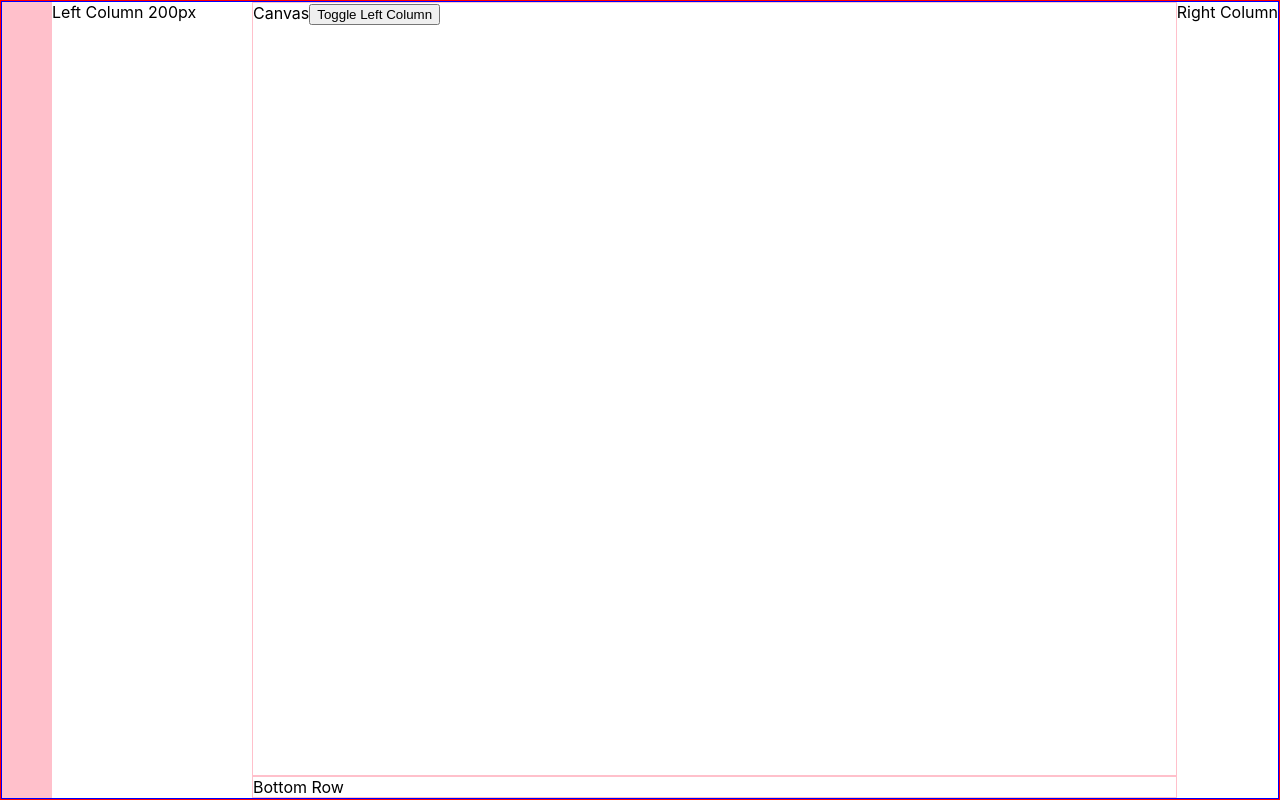
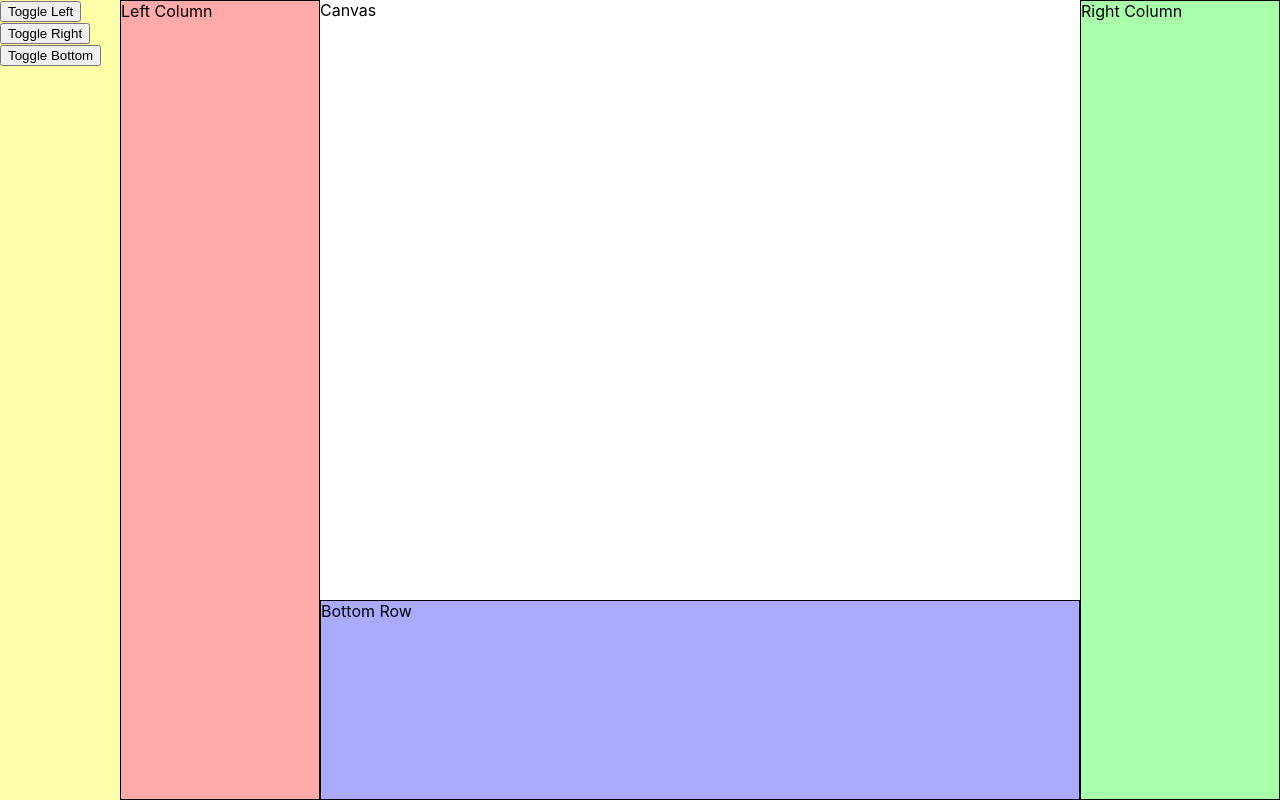
Before and after one commit to matthova/columns-with-toggles, a React (Create React App) app: page / in a window 1280 px wide. Built offline with nearby package versions, Linux system fonts and the light colour scheme.

Commit message:
Refactored into a reusable component

```diff
--- a/src/App.tsx
+++ b/src/App.tsx
@@ -1,6 +1,6 @@
 import React from 'react';
 import styled from 'styled-components';
-import { Resizable } from 're-resizable';
+import { ResizeOrHide } from './ResizeOrHide';
 
 const Container = styled.div`
   position: absolute;
@@ -8,143 +8,118 @@ const Container = styled.div`
   bottom: 0;
   left: 0;
   right: 0;
-  border: 1px solid red;
 `;
+
+const LeftColumn = styled(ResizeOrHide)`
+  background: #FFAAAA;
+`;
+
+const RightColumn = styled(ResizeOrHide)`
+  background: #AAFFAA;
+`;
+
+const BottomRow = styled(ResizeOrHide)`
+  background: #AAAAFF;
+`
 
 const GridContainer = styled.div`
   width: 100%;
   height: 100%;
-  border: 1px solid blue;
   display: flex;
 `
 
 const FarLeftColumn = styled.div`
-  width: 50px;
-  min-width: 50px;
-  background: pink;
+  width: 120px;
+  min-width: 120px;
+  background: #FFFFAA;
   position: relative;
   z-index: 1;
 `;
 
-interface LeftColumnProps {
-  readonly isDragging: boolean;
-  readonly ref: HTMLElement;
-}
-const LeftColumn = styled(Resizable)<LeftColumnProps>`
-  transition: ${p => p.isDragging ? 'none' : 'width 300ms'};;
-`
-
-interface LeftColumnContentProps {
-  readonly width: number;
-  readonly open: boolean;
-  readonly isDragging: boolean;
-}
-
-const setLeft = (props: LeftColumnContentProps) => {
-  const left = props.width < 200 ? -200 : props.open ? 0: -props.width;
-  return left;
-}
-
-const LeftColumnContent = styled.div.attrs((props: LeftColumnContentProps) => ({
-  style: {
-    width: `${props.width}px`,
-    left: `${setLeft(props)}px`,
-  },
-}))<LeftColumnContentProps>`
-  min-width: 200px;
-  position: absolute;
-  transition: ${p => p.isDragging ? 'none' : 'left 300ms'};;
-`
 
 const CenterColumn = styled.div`
   flex: 1;
   display: flex;
   flex-direction: column;
-  > div {
-    border: 1px solid pink;
-  }
-`
-
-const RightColumn = styled(Resizable)`
-  width: 200px;
 `
 
 const Canvas = styled.div`
   flex: 1;
 `
 
-const BottomRow = styled(Resizable)`
-  height: 200px;
-`
 
 const App: React.FC = () => {
-  const [leftColumnWidth, setLeftColumnWidth] = React.useState(200);
-  const [leftColumnOpen, setLeftColumnOpen] = React.useState(true);
-  const [isDragging, setIsDragging] = React.useState(false);
-  const leftColumnRef = React.useRef(null) as any;
+  const [leftOpen, setLeftOpen] = React.useState(true);
+  const [rightOpen, setRightOpen] = React.useState(true);
+  const [bottomOpen, setBottomOpen] = React.useState(true);
 
   return (
     <Container>
       <GridContainer>
-        <FarLeftColumn />
+        <FarLeftColumn>
+          <div>
+            <button
+              onClick={() => {
+                setLeftOpen(!leftOpen);
+              }}
+            >
+              Toggle Left
+              </button>
+          </div>
+          <div>
+            <button
+              onClick={() => {
+                setRightOpen(!rightOpen);
+              }}
+            >
+              Toggle Right
+              </button>
+          </div>
+          <div>
+            <button
+              onClick={() => {
+                setBottomOpen(!bottomOpen);
+              }}
+            >
+              Toggle Bottom
+              </button>
+          </div>
+        </FarLeftColumn>
         <LeftColumn
-          enable={{ right: true }}
-          ref={leftColumnRef}
-          size={{
-            width: leftColumnOpen ? leftColumnWidth : 0,
-            height: 'auto'
-          }}
-          onResizeStart={() => {
-            setLeftColumnOpen(true);
-            setIsDragging(true);
-          }}
-          snap={leftColumnWidth <= 200 ? { x: [0, 200, 201]} : undefined}
-          onResize={(e: any, two, three, four) => {
-            if (leftColumnRef.current) {
-              const newWidth = leftColumnRef.current.resizable.getBoundingClientRect().width;
-              if (newWidth < 200 && newWidth > 0) {
-                setLeftColumnWidth(200);
-              } else {
-                setLeftColumnWidth(newWidth);
-              }
-            }
-          }}
-          onResizeStop={(e, direction, ref, d) => {
-            setIsDragging(false);
-            if (leftColumnWidth === 0) {
-              setLeftColumnOpen(false);
-            }
-          }}
-          isDragging={isDragging}
+          anchorSide="left"
+          minSize={200}
+          open={leftOpen}
+          onChangeOpen={(open) => { setLeftOpen(open) }}
         >
-          <LeftColumnContent
-            width={leftColumnWidth}
-            open={leftColumnOpen}
-            isDragging={isDragging}
-          >
-            Left Column {leftColumnWidth}px
-          </LeftColumnContent>
+          <div>Left Column</div>
         </LeftColumn>
         <CenterColumn>
           <Canvas>
             Canvas
-            <button
-              onClick={() => {
-                setLeftColumnOpen(!leftColumnOpen);
-                if (leftColumnWidth < 200) {
-                  setLeftColumnWidth(200);
-                }
-              }}
-            >
-              Toggle Left Column
-            </button>
           </Canvas>
-          <BottomRow>Bottom Row</BottomRow>
+          <BottomRow
+            anchorSide="bottom"
+            minSize={200}
+            open={bottomOpen}
+            onChangeOpen={(open) => { setBottomOpen(open) }}
+          >
+            <div>Bottom Row</div>
+          </BottomRow>
         </CenterColumn>
-        <RightColumn>Right Column</RightColumn>
+        <RightColumn
+          anchorSide="right"
+          minSize={200}
+          open={rightOpen}
+          onChangeOpen={(open) => { setRightOpen(open) }}
+        >
+          <div>Right Column</div>
+        </RightColumn>
       </GridContainer>
     </Container>
   );
 }
 
+
+
+
 export default App;
--- /dev/null
+++ b/src/ResizeOrHide.tsx
@@ -0,0 +1,134 @@
+import React from 'react';
+import styled from 'styled-components';
+import { Resizable } from 're-resizable';
+
+const TRANSITION_SPEED = '300ms';
+
+type Sides = 'left' | 'right' | 'top' | 'bottom';
+
+interface ResizeOrHideProps {
+  anchorSide: Sides;
+  minSize: number;
+  children: React.ReactNode;
+  open: boolean;
+  onChangeOpen: (open: boolean) => void;
+}
+
+interface ContainerProps {
+  readonly isDragging: boolean;
+  readonly ref: HTMLElement;
+  readonly anchorSide: Sides;
+}
+
+const Container = styled(Resizable)<ContainerProps>(({ isDragging, anchorSide }) => ({
+  transition: isDragging ? 'none' : `${['left', 'right'].includes(anchorSide) ? 'width' : 'height'} ${TRANSITION_SPEED}`
+}));
+
+interface ContentContainerProps {
+  readonly anchorSide: Sides;
+  readonly size: number;
+  readonly minSize: number;
+  readonly open: boolean;
+  readonly isDragging: boolean;
+}
+
+const setSize = (props: ContentContainerProps) => {
+  const size = props.size < props.minSize ? -props.minSize : props.open ? 0 : -props.size;
+  return size;
+}
+
+const ContentContainer = styled.div.attrs((props: ContentContainerProps): any => ({
+  style: {
+    [props.anchorSide]: `${setSize(props)}px`,
+    [['left', 'right'].includes(props.anchorSide) ? 'width' : 'height']: `${props.size}px`
+  }
+})) <ContentContainerProps>`
+  position: absolute;
+  width: 100%;
+  height: 100%;
+  border: 1px solid black;
+  transition: ${ p => p.isDragging ? 'none' : `${p.anchorSide} ${TRANSITION_SPEED}`};
+  ${ p => `${['left', 'right'].includes(p.anchorSide) ? 'min-width' : 'min-height'}: ${p.minSize}px;`}
+`
+
+const getAnchorsOppositeSide = (anchor: Sides): Sides => {
+  if (anchor === 'left') {
+    return 'right';
+  }
+  if (anchor === 'right') {
+    return 'left';
+  }
+  if (anchor === 'top') {
+    return 'bottom';
+  }
+  return 'top';
+}
+
+export const ResizeOrHide = ({ anchorSide, children, minSize, open: openProp, onChangeOpen, ...rest }: ResizeOrHideProps) => {
+  const [size, setSize] = React.useState(minSize);
+  const [isDragging, setIsDragging] = React.useState(false);
+  const [open, setOpen] = React.useState(openProp);
+  const ref = React.useRef(null) as any;
+
+  React.useEffect(() => {
+    setOpen(openProp);
+  }, [open, openProp]);
+
+  const sizeProp = ['left', 'right'].includes(anchorSide)
+    ? { width: open ? size : 0, height: 'auto' }
+    : { width: 'auto', height: open ? size : 0 }
+
+  const snap = open && size > minSize
+    ? undefined
+    : { [['left', 'right'].includes(anchorSide) ? 'x' : 'y']: [0, minSize, minSize + 1] }
+
+  return (
+    <Container
+      {...rest}
+      anchorSide={anchorSide}
+      enable={{ [getAnchorsOppositeSide(anchorSide)]: true }}
+      ref={ref}
+      size={sizeProp}
+      snap={snap}
+      onResize={() => {
+        if (ref.current) {
+          const newSize = ref.current.resizable.getBoundingClientRect()[['left', 'right'].includes(anchorSide) ? 'width' : 'height'];
+          if (newSize === 0 && !open) {
+            return;
+          }
+          setIsDragging(true);
+          onChangeOpen(true);
+          if (open && newSize < minSize && newSize > 0) {
+            setSize(minSize);
+          } else {
+            setSize(newSize);
+          }
+        }
+      }}
+      onResizeStop={(event, direction, ref, dif) => {
+        if (size === 0) {
+          onChangeOpen(false);
+          setSize(['left', 'right'].includes(anchorSide) ? -dif.width : -dif.height);
+        }
+        // I can't think of a clean way to watch for this.
+        // We could use useEffect but the logic would be really messy
+        // If we've dragged closed, we want to set the size to whatever it was when we started dragging
+        // In order to prevent from animating this change we don't set isDragging to false until the next tick
+        setTimeout(() => {
+          setIsDragging(false);
+        }, 0)
+      }}
+      isDragging={isDragging}
+    >
+      <ContentContainer
+        anchorSide={anchorSide}
+        size={size}
+        minSize={minSize}
+        open={open}
+        isDragging={isDragging}
+      >
+        {children}
+      </ContentContainer>
+    </Container>
+  )
+}
```
